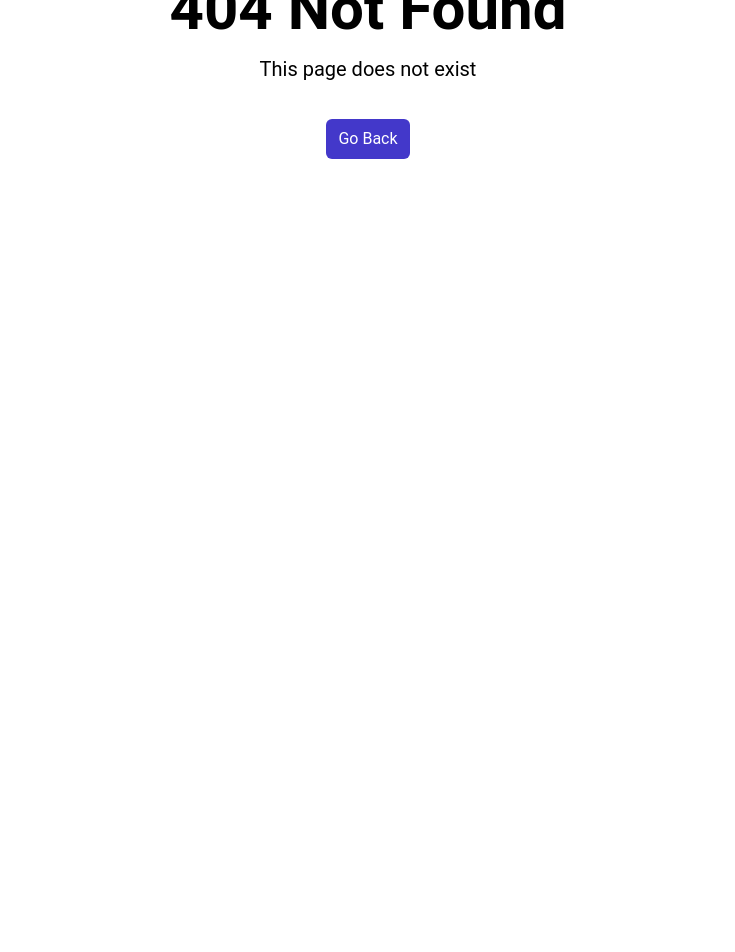
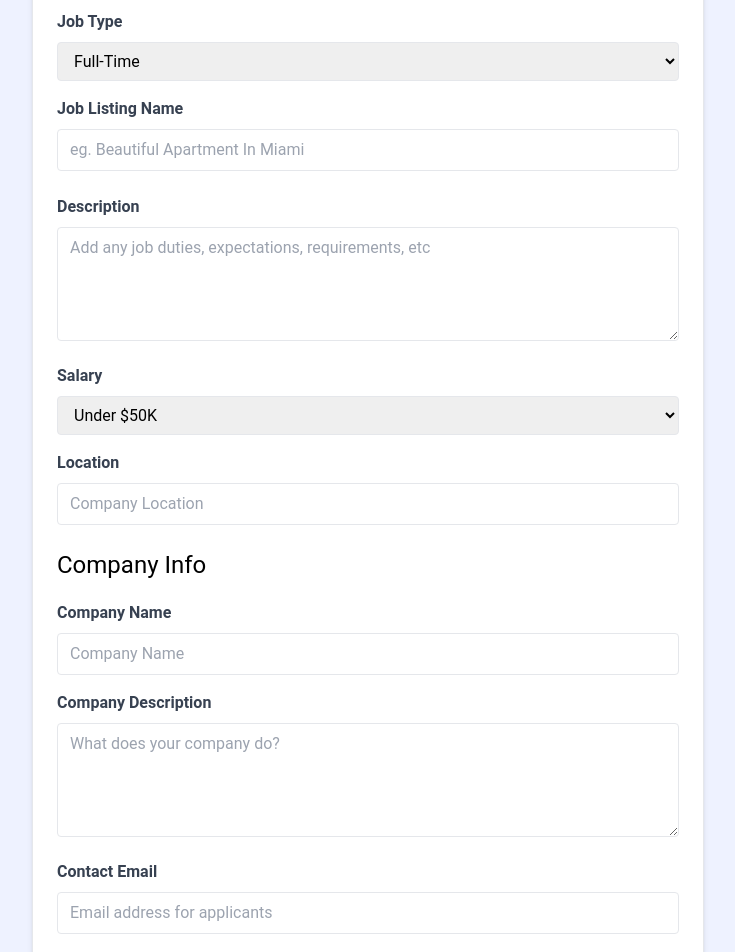
Before and after one commit to heydevin/ReactJobsWebsite, a React (Vite) app: page /add-job in a window 1280 px wide. Before the commit this address had no page. Shown: the part 260-1212 px from the top of the page, without its empty margins (272-1007 px from the left). Before the commit the page ends 800 px from the top, so only its background shows below. Built offline with nearby package versions, Linux system fonts and the light colour scheme.

Commit message:
POST Request to Add Job & Using Forms onSubmit

```diff
--- a/src/App.jsx
+++ b/src/App.jsx
@@ -10,20 +10,32 @@
 import JobsPage from './pages/JobsPage';
 import NotFoundPage from './pages/NotFoundPage';
 import JobPage, {jobLoader} from './pages/JobPage';
+import AddJobPage from './pages/AddJobPage';
 
+const App = () => {
+  const addJob = async (newJob) => {
+    const res = await fetch('/api/jobs', {
+      method: 'POST',
+      headers: {
+        'Content-Type': 'application/json'
+      },
+      body: JSON.stringify(newJob),
+    })
+    return
+  }
 
   const router = createBrowserRouter(
     createRoutesFromElements(
       <Route path='/' element={<MainLayout />}>
         <Route index element={<HomePage />} />
         <Route path='/jobs' element={<JobsPage />} />
+        <Route path='/add-job' element={<AddJobPage addJobSubmit={addJob}/>} />
         <Route path='/jobs/:id' element={<JobPage />} loader={jobLoader} />
         <Route path='*' element={<NotFoundPage />} />
       </Route>
     )
   );
 
-const App = () => {
   return <RouterProvider router={router}/>;
 };
 
--- a/src/jobs.json
+++ b/src/jobs.json
@@ -83,6 +83,20 @@
         "contactEmail": "contact@ipsumlorem.com",
         "contactPhone": "100-110-1011"
       }
+    },
+    {
+      "id": "3f2e",
+      "title": "Software Intern",
+      "type": "Internship",
+      "location": "Beijing, China",
+      "description": "Javascript, React, HTML",
+      "salary": "Over $200K",
+      "company": {
+        "name": "Beijing Tech. Intel",
+        "description": "We build large internet bubbles",
+        "contactEmail": "BTL@beijing.com",
+        "contactPhone": "191-191-1919"
+      }
     }
   ]
 }
--- /dev/null
+++ b/src/pages/AddJobPage.jsx
@@ -0,0 +1,224 @@
+import {React, useState} from 'react'
+import { useNavigate } from 'react-router-dom';
+
+const AddJobPage = ({addJobSubmit}) => {
+  const [title, setTitle] = useState('');
+  const [type, setType] = useState('Full-Time');
+  const [location, setLocation] = useState('');
+  const [description, setDescription] = useState('');
+  const [salary, setSalary] = useState('Under $50K');
+  const [companyName, setCompanyName] = useState('');
+  const [companyDescription, setCompanyDescription] = useState('');
+  const [contactEmail, setContactEmail] = useState('');
+  const [contactPhone, setContactPhone] = useState('');
+
+  const navigate = useNavigate();
+
+  const submitForm = (event) => {
+    event.preventDefault();
+
+    const newJob = {
+      title,
+      type,
+      location,
+      description,
+      salary,
+      company: {
+        name: companyName,
+        description: companyDescription,
+        contactEmail,
+        contactPhone
+      }
+    }
+
+    addJobSubmit(newJob);
+
+    return navigate('/jobs');
+  }
+
+  return (
+    <section className="bg-indigo-50">
+      <div className="container m-auto max-w-2xl py-24">
+        <div
+          className="bg-white px-6 py-8 mb-4 shadow-md rounded-md border m-4 md:m-0"
+        >
+          <form onSubmit={submitForm}>
+            <h2 className="text-3xl text-center font-semibold mb-6">Add Job</h2>
+
+            <div className="mb-4">
+              <label htmlFor="type" className="block text-gray-700 font-bold mb-2"
+                >Job Type</label
+              >
+              <select
+                id="type"
+                name="type"
+                className="border rounded w-full py-2 px-3"
+                required
+                value={type}
+                onChange={(event) => setType(event.target.value)}
+              >
+                <option value="Full-Time">Full-Time</option>
+                <option value="Part-Time">Part-Time</option>
+                <option value="Remote">Remote</option>
+                <option value="Internship">Internship</option>
+              </select>
+            </div>
+
+            <div className="mb-4">
+              <label className="block text-gray-700 font-bold mb-2"
+                >Job Listing Name</label
+              >
+              <input
+                type="text"
+                id="title"
+                name="title"
+                className="border rounded w-full py-2 px-3 mb-2"
+                placeholder="eg. Beautiful Apartment In Miami"
+                required
+                value={title}
+                onChange={(event) => setTitle(event.target.value)}
+              />
+            </div>
+            <div className="mb-4">
+              <label
+                htmlFor="description"
+                className="block text-gray-700 font-bold mb-2"
+                >Description</label
+              >
+              <textarea
+                id="description"
+                name="description"
+                className="border rounded w-full py-2 px-3"
+                rows="4"
+                placeholder="Add any job duties, expectations, requirements, etc"
+                value={description}
+                onChange={(event) => setDescription(event.target.value)}
+              ></textarea>
+            </div>
+
+            <div className="mb-4">
+              <label htmlFor="type" className="block text-gray-700 font-bold mb-2"
+                >Salary</label
+              >
+              <select
+                id="salary"
+                name="salary"
+                className="border rounded w-full py-2 px-3"
+                required
+                value={salary}
+                onChange={(event) => setSalary(event.target.value)}
+              >
+                <option value="Under $50K">Under $50K</option>
+                <option value="$50K - 60K">$50K - $60K</option>
+                <option value="$60K - 70K">$60K - $70K</option>
+                <option value="$70K - 80K">$70K - $80K</option>
+                <option value="$80K - 90K">$80K - $90K</option>
+                <option value="$90K - 100K">$90K - $100K</option>
+                <option value="$100K - 125K">$100K - $125K</option>
+                <option value="$125K - 150K">$125K - $150K</option>
+                <option value="$150K - 175K">$150K - $175K</option>
+                <option value="$175K - 200K">$175K - $200K</option>
+                <option value="Over $200K">Over $200K</option>
+              </select>
+            </div>
+
+            <div className='mb-4'>
+              <label className='block text-gray-700 font-bold mb-2'>
+                Location
+              </label>
+              <input
+                type='text'
+                id='location'
+                name='location'
+                className='border rounded w-full py-2 px-3 mb-2'
+                placeholder='Company Location'
+                required
+                value={location}
+                onChange={(event) => setLocation(event.target.value)}
+              />
+            </div>
+
+            <h3 className="text-2xl mb-5">Company Info</h3>
+
+            <div className="mb-4">
+              <label htmlFor="company" className="block text-gray-700 font-bold mb-2"
+                >Company Name</label
+              >
+              <input
+                type="text"
+                id="company"
+                name="company"
+                className="border rounded w-full py-2 px-3"
+                placeholder="Company Name"
+                value={companyName}
+                onChange={(event) => setCompanyName(event.target.value)}
+              />
+            </div>
+
+            <div className="mb-4">
+              <label
+                htmlFor="company_description"
+                className="block text-gray-700 font-bold mb-2"
+                >Company Description</label
+              >
+              <textarea
+                id="company_description"
+                name="company_description"
+                className="border rounded w-full py-2 px-3"
+                rows="4"
+                placeholder="What does your company do?"
+                value={companyDescription}
+                onChange={(event) => setCompanyDescription(event.target.value)}
+              ></textarea>
+            </div>
+
+            <div className="mb-4">
+              <label
+                htmlFor="contact_email"
+                className="block text-gray-700 font-bold mb-2"
+                >Contact Email</label
+              >
+              <input
+                type="email"
+                id="contact_email"
+                name="contact_email"
+                className="border rounded w-full py-2 px-3"
+                placeholder="Email address for applicants"
+                required
+                value={contactEmail}
+                onChange={(event) => setContactEmail(event.target.value)}
+              />
+            </div>
+            <div className="mb-4">
+              <label
+                htmlFor="contact_phone"
+                className="block text-gray-700 font-bold mb-2"
+                >Contact Phone</label
+              >
+              <input
+                type="tel"
+                id="contact_phone"
+                name="contact_phone"
+                className="border rounded w-full py-2 px-3"
+                placeholder="Optional phone for applicants"
+                value={contactPhone}
+                onChange={(event) => setContactPhone(event.target.value)}
+              />
+            </div>
+
+            <div>
+              <button
+                className="bg-indigo-500 hover:bg-indigo-600 text-white font-bold py-2 px-4 rounded-full w-full focus:outline-none focus:shadow-outline"
+                type="submit"
+              >
+                Add Job
+              </button>
+            </div>
+          </form>
+        </div>
+      </div>
+    </section>
+  )
+}
+
+export default AddJobPage
```
Lines whose indentation alone changed are shown as unchanged.
